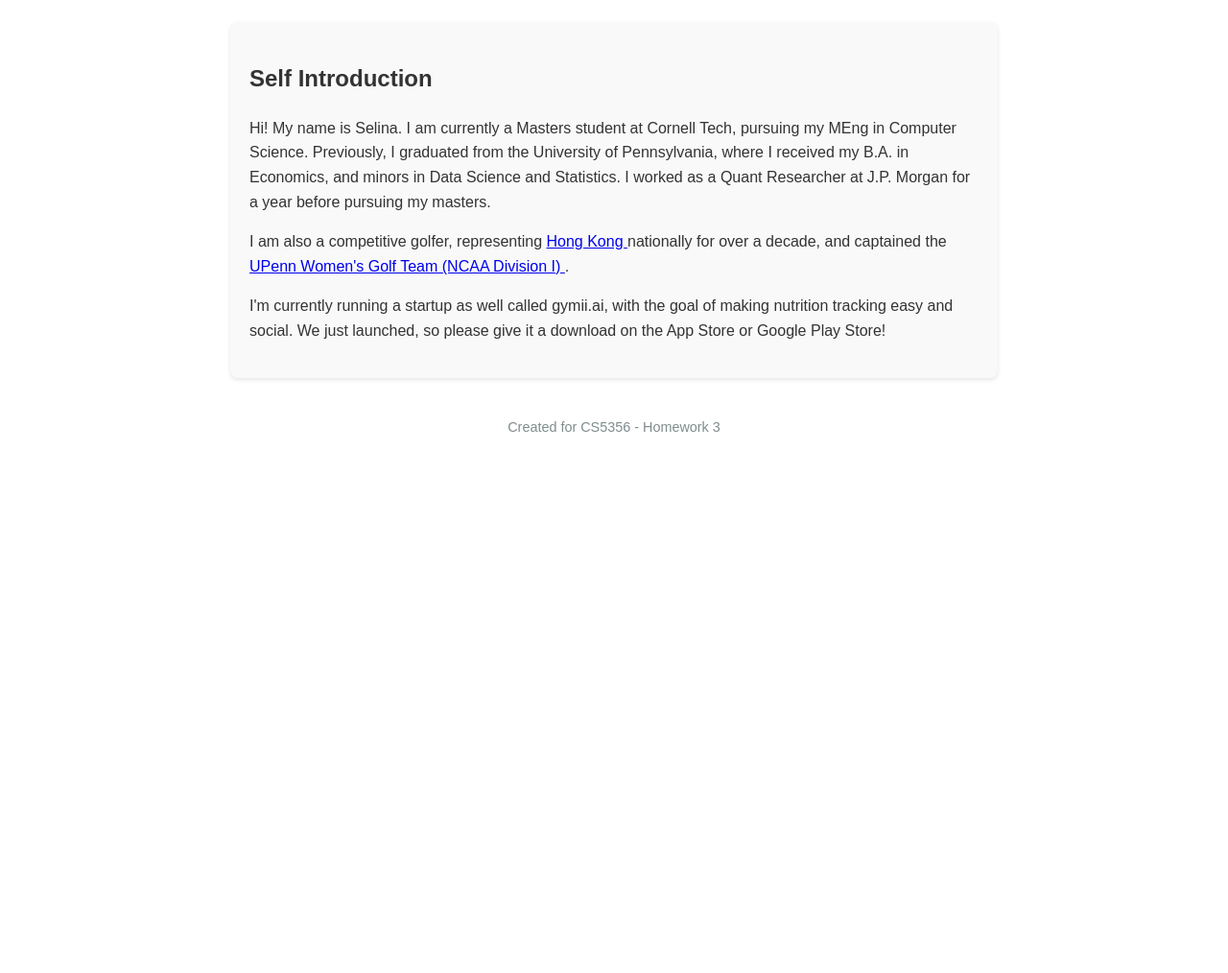
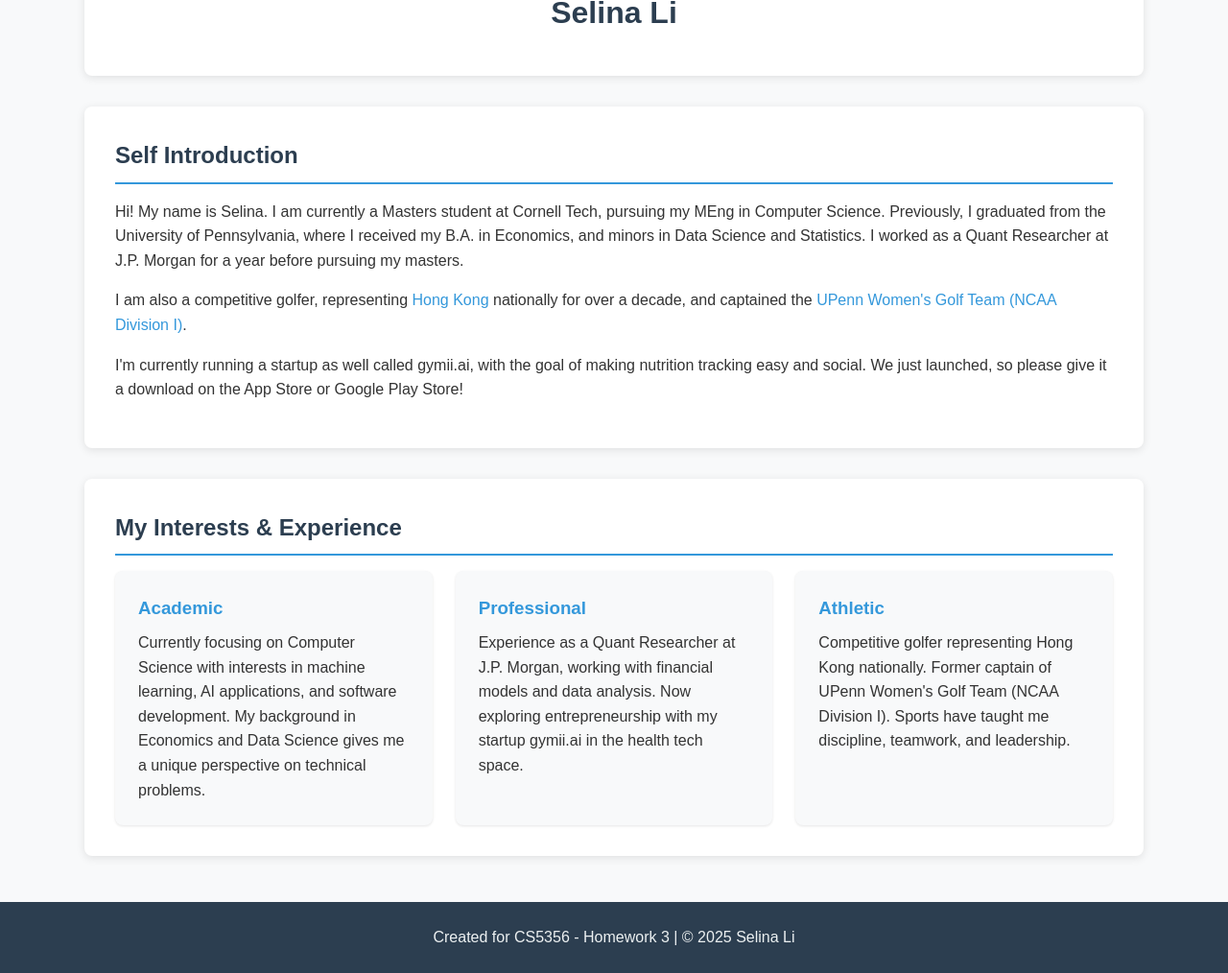
Before and after one commit to Selinali01/cs5356-hw3, a plain HTML site: page index.html in a window 1280 px wide. Shown: the part 316-1330 px from the top of the page at 96% size. Before the commit the page ends 807 px from the top, so only its background shows below. Drawn offline with Linux system fonts and the light colour scheme.

Commit message:
Incorporated grids

```diff
--- a/index.html
+++ b/index.html
@@ -3,70 +3,234 @@
 <head>
     <meta charset="UTF-8">
     <meta name="viewport" content="width=device-width, initial-scale=1.0">
-    <title>My CS5356 Homepage</title>
+    <title>Selina Li - Personal Website</title>
     <style>
+        * {
+            margin: 0;
+            padding: 0;
+            box-sizing: border-box;
+        }
+
         body {
             font-family: Arial, sans-serif;
             line-height: 1.6;
-            max-width: 800px;
+            color: #333;
+            background-color: #f8f9fa;
+            min-height: 100vh;
+            display: flex;
+            flex-direction: column;
+        }
+
+        .container {
+            display: grid;
+            grid-template-columns: 1fr;
+            gap: 2rem;
+            width: 100%;
+            max-width: 1200px;
             margin: 0 auto;
-            padding: 20px;
-            color: #333;
+            padding: 1.5rem;
         }
+
         header {
             text-align: center;
-            margin-bottom: 40px;
+            padding: 2rem 1rem;
+            background-color: #fff;
+            border-radius: 8px;
+            box-shadow: 0 2px 10px rgba(0,0,0,0.1);
         }
+
         .profile-image {
             width: 200px;
             height: 200px;
             border-radius: 50%;
             object-fit: cover;
-            margin: 0 auto 20px auto;
+            margin: 0 auto 1.5rem auto;
             display: block;
             border: 3px solid #3498db;
+            transition: transform 0.3s ease;
         }
+
+        .profile-image:hover {
+            transform: scale(1.05);
+        }
+
         h1 {
             color: #2c3e50;
+            margin-bottom: 0.5rem;
         }
+
+        /* Main content section */
+        main {
+            display: flex;
+            flex-direction: column;
+            gap: 2rem;
+        }
+
+        /* Bio section */
         .bio {
-            background-color: #f9f9f9;
-            padding: 20px;
+            background-color: #fff;
+            padding: 2rem;
             border-radius: 8px;
-            box-shadow: 0 2px 4px rgba(0,0,0,0.1);
+            box-shadow: 0 2px 10px rgba(0,0,0,0.1);
         }
+
+        .bio h2 {
+            color: #2c3e50;
+            margin-bottom: 1rem;
+            border-bottom: 2px solid #3498db;
+            padding-bottom: 0.5rem;
+        }
+
+        .bio p {
+            margin-bottom: 1rem;
+        }
+
+        .bio a {
+            color: #3498db;
+            text-decoration: none;
+            transition: color 0.3s ease;
+        }
+
+        .bio a:hover {
+            color: #2980b9;
+            text-decoration: underline;
+        }
+
+        /* Interests section with flexbox */
+        .interests {
+            background-color: #fff;
+            padding: 2rem;
+            border-radius: 8px;
+            box-shadow: 0 2px 10px rgba(0,0,0,0.1);
+        }
+
+        .interests h2 {
+            color: #2c3e50;
+            margin-bottom: 1rem;
+            border-bottom: 2px solid #3498db;
+            padding-bottom: 0.5rem;
+        }
+
+        .interests-container {
+            display: flex;
+            flex-wrap: wrap;
+            gap: 1rem;
+            justify-content: space-between;
+        }
+
+        .interest-card {
+            flex: 1 1 300px;
+            background-color: #f8f9fa;
+            padding: 1.5rem;
+            border-radius: 8px;
+            box-shadow: 0 1px 3px rgba(0,0,0,0.1);
+        }
+
+        .interest-card h3 {
+            color: #3498db;
+            margin-bottom: 0.5rem;
+        }
+
+        /* Footer */
         footer {
             text-align: center;
-            margin-top: 40px;
-            color: #7f8c8d;
-            font-size: 0.9em;
+            margin-top: auto;
+            padding: 1.5rem;
+            background-color: #2c3e50;
+            color: #ecf0f1;
+        }
+
+        /* Media Queries for Responsive Design */
+        @media screen and (min-width: 768px) {
+            .container {
+                grid-template-columns: 1fr;
+                padding: 2rem;
+            }
+        }
+
+        @media screen and (min-width: 992px) {
+            .container {
+                grid-template-columns: 1fr;
+                padding: 3rem;
+            }
+
+            .interests-container {
+                display: flex;
+                flex-wrap: wrap;
+                gap: 1.5rem;
+            }
+
+            .interest-card {
+                flex: 1 1 250px;
+            }
+        }
+
+        /* Ensure small mobile screens (down to 375px) render properly */
+        @media screen and (max-width: 480px) {
+            .container {
+                padding: 1rem;
+            }
+
+            .profile-image {
+                width: 150px;
+                height: 150px;
+            }
+
+            .bio, .interests {
+                padding: 1.5rem;
+            }
+
+            .interest-card {
+                flex: 1 1 100%;
+            }
         }
     </style>
 </head>
 <body>
+    <div class="container">
         <header>
-        <img src="profile_photo.PNG" alt="My Profile Picture" class="profile-image">
+            <img src="profile_photo.PNG" alt="Selina Li's Profile Picture" class="profile-image">
             <h1>Selina Li</h1>
         </header>
 
-    <section class="bio">
+        <main>
+            <article class="bio">
                 <h2>Self Introduction</h2>
                 <p>
                     Hi! My name is Selina. I am currently a Masters student at Cornell Tech, pursuing my MEng in Computer Science. Previously, I graduated from the University of Pennsylvania, where I received my B.A. in Economics, and minors in Data Science and Statistics. I worked as a Quant Researcher at J.P. Morgan for a year before pursuing my masters.
                 </p>
                 <p>
                     I am also a competitive golfer, representing
-            <a href="https://www.hkga.com/gahkc-squad-juniors/hk-squad/mens-and-ladies-national-team/li-yuen-yuet-selina">Hong Kong </a> nationally for over a decade, and
-            captained the  <a href="https://pennathletics.com/sports/womens-golf/roster/selina-li/19872"> UPenn Women's Golf Team (NCAA Division I) </a>.
-            <br>
+                    <a href="https://www.hkga.com/gahkc-squad-juniors/hk-squad/mens-and-ladies-national-team/li-yuen-yuet-selina">Hong Kong</a> nationally for over a decade, and
+                    captained the <a href="https://pennathletics.com/sports/womens-golf/roster/selina-li/19872">UPenn Women's Golf Team (NCAA Division I)</a>.
                 </p>
                 <p>
                     I'm currently running a startup as well called gymii.ai, with the goal of making nutrition tracking easy and social. We just launched, so please give it a download on the App Store or Google Play Store!
                 </p>
+            </article>
+
+            <section class="interests">
+                <h2>My Interests & Experience</h2>
+                <div class="interests-container">
+                    <div class="interest-card">
+                        <h3>Academic</h3>
+                        <p>Currently focusing on Computer Science with interests in machine learning, AI applications, and software development. My background in Economics and Data Science gives me a unique perspective on technical problems.</p>
+                    </div>
+                    <div class="interest-card">
+                        <h3>Professional</h3>
+                        <p>Experience as a Quant Researcher at J.P. Morgan, working with financial models and data analysis. Now exploring entrepreneurship with my startup gymii.ai in the health tech space.</p>
+                    </div>
+                    <div class="interest-card">
+                        <h3>Athletic</h3>
+                        <p>Competitive golfer representing Hong Kong nationally. Former captain of UPenn Women's Golf Team (NCAA Division I). Sports have taught me discipline, teamwork, and leadership.</p>
+                    </div>
+                </div>
             </section>
+        </main>
+    </div>
 
     <footer>
-        <p>Created for CS5356 - Homework 3</p>
+        <p>Created for CS5356 - Homework 3 | &copy; 2025 Selina Li</p>
     </footer>
 </body>
 </html>
```
Lines whose indentation alone changed are shown as unchanged.
